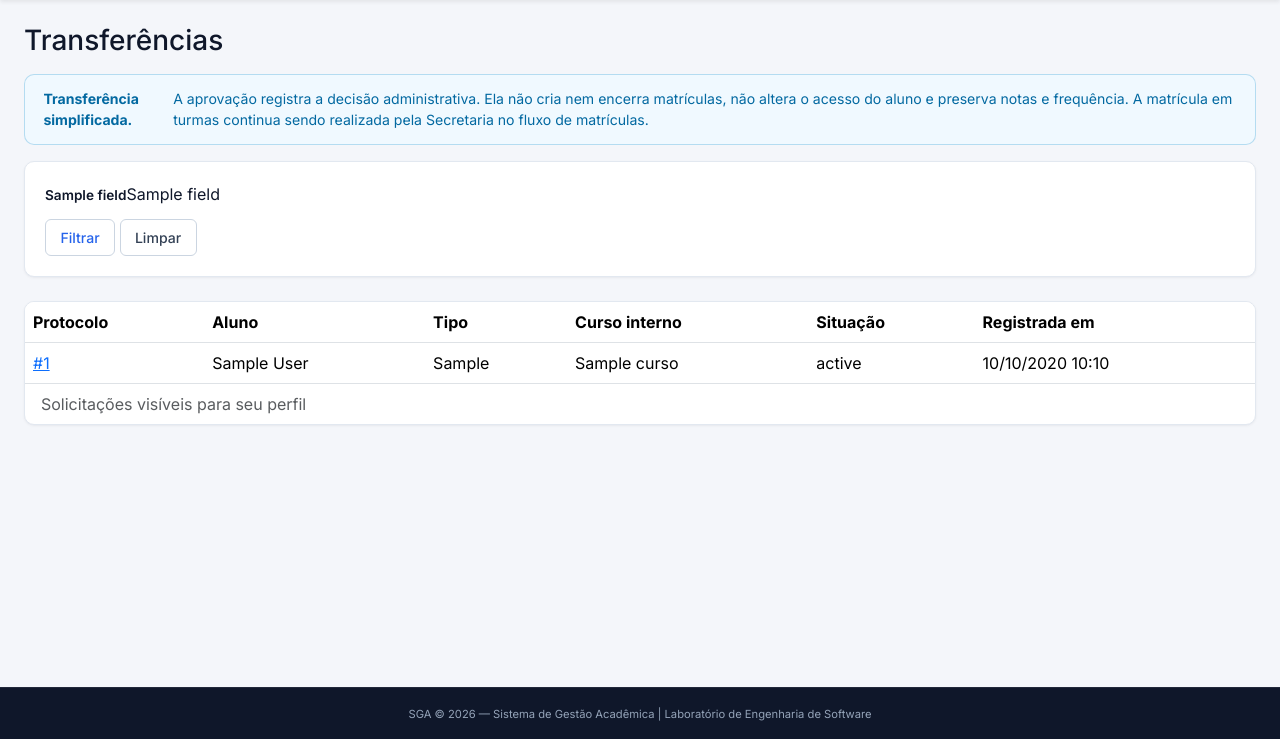
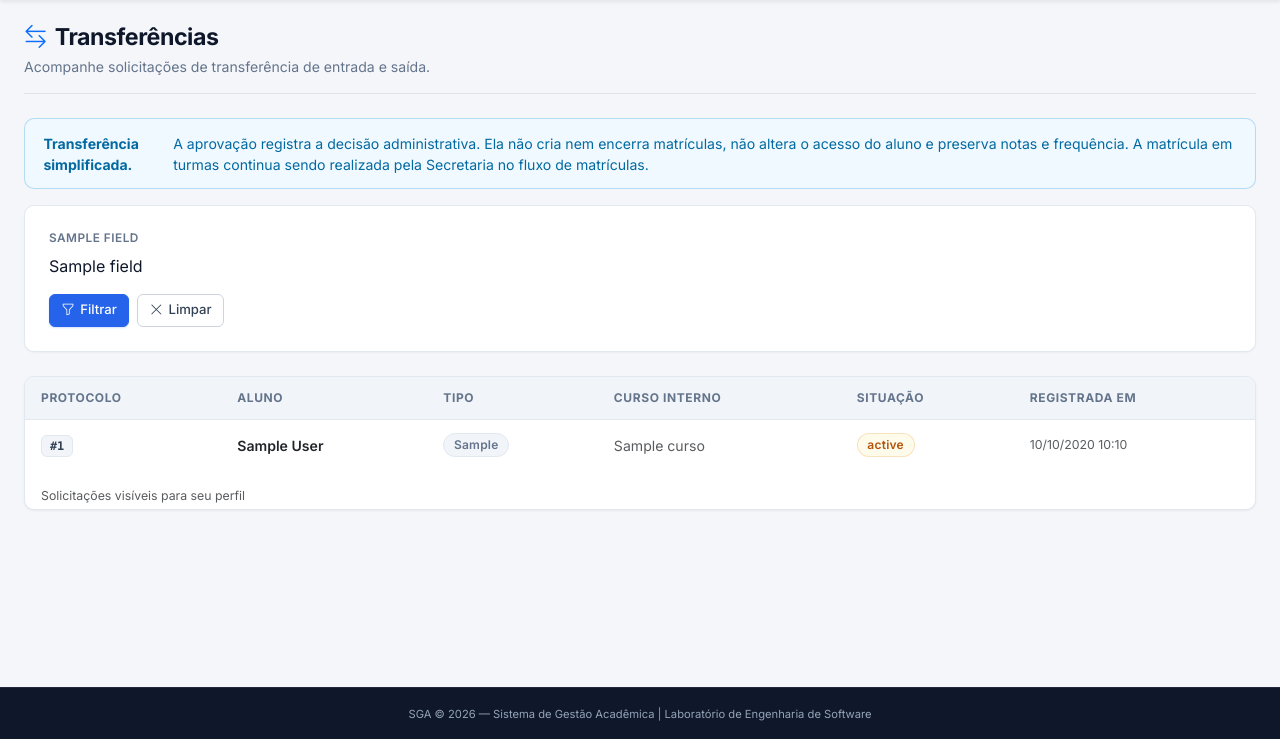
Before and after one commit to joao-luizzz/SGA, a Django app: template templates/transfers/index.html in a window 1280 px wide. Shown: the part 61-800 px from the top of the page. Run offline with Django 5.2, Linux system fonts and the light colour scheme; the template is opened without the code that fills it: most values are stand-ins (such as "Sample title", 1, 10 or a date in 2020).

Commit message:
style(ui): padroniza tabelas, filtros e badges de transferências, aproveitamentos e comunicados

```diff
--- a/templates/transfers/index.html
+++ b/templates/transfers/index.html
@@ -1,33 +1,97 @@
 {% extends 'base.html' %}
 {% block title %}Transferências — SGA{% endblock %}
 {% block content %}
-<div class="d-flex flex-wrap justify-content-between align-items-center gap-2 mb-3">
-  <h1 class="h3 mb-0">Transferências</h1>
-  {% if pode_criar %}<a class="btn btn-primary" href="{% url 'transfers:criar' %}">Registrar transferência</a>{% endif %}
+<div class="container-fluid p-0">
+  <div class="d-flex flex-column flex-md-row justify-content-between align-items-md-center gap-2 mb-4 pb-3 border-bottom">
+    <div>
+      <h1 class="page-title mb-1"><i class="bi bi-arrow-left-right text-primary me-2"></i>Transferências</h1>
+      <p class="page-subtitle mb-0">Acompanhe solicitações de transferência de entrada e saída.</p>
     </div>
+    {% if pode_criar %}
+      <a class="btn btn-primary btn-sm" href="{% url 'transfers:criar' %}">
+        <i class="bi bi-plus-lg"></i> Registrar transferência
+      </a>
+    {% endif %}
+  </div>
+
   {% include 'transfers/_aviso.html' %}
-<form method="get" class="card card-body mb-4">
-  <div class="row">
-    {% for field in filtros %}<div class="col-md-4 mb-2"><label class="form-label" for="{{ field.id_for_label }}">{{ field.label }}</label>{{ field }}{{ field.errors }}</div>{% endfor %}
+
+  <form method="get" class="sga-filter-card mb-4">
+    <div class="card-body p-3 p-md-4">
+      <div class="row g-3 align-items-end">
+        {% for field in filtros %}
+          <div class="col-12 col-md-4">
+            <label class="form-label sga-filter-label d-block" for="{{ field.id_for_label }}">{{ field.label }}</label>
+            {{ field }}
+            {{ field.errors }}
           </div>
-  <div><button class="btn btn-outline-primary" type="submit">Filtrar</button> <a href="{% url 'transfers:index' %}" class="btn btn-outline-secondary">Limpar</a></div>
+        {% endfor %}
+      </div>
+      <div class="d-flex gap-2 mt-3">
+        <button class="btn btn-primary btn-sm" type="submit"><i class="bi bi-funnel"></i> Filtrar</button>
+        <a href="{% url 'transfers:index' %}" class="btn btn-outline-secondary btn-sm"><i class="bi bi-x-lg"></i> Limpar</a>
+      </div>
+    </div>
   </form>
-<div class="card table-responsive">
-<table class="table table-hover align-middle mb-0">
-  <caption class="px-3">Solicitações visíveis para seu perfil</caption>
-  <thead><tr><th scope="col">Protocolo</th><th scope="col">Aluno</th><th scope="col">Tipo</th><th scope="col">Curso interno</th><th scope="col">Situação</th><th scope="col">Registrada em</th></tr></thead>
+
+  <div class="card overflow-hidden">
+    <div class="table-responsive">
+      <table class="table table-sga align-middle mb-0">
+        <caption class="px-3 pt-3 pb-1 text-muted small">Solicitações visíveis para seu perfil</caption>
+        <thead>
+          <tr>
+            <th scope="col">Protocolo</th>
+            <th scope="col">Aluno</th>
+            <th scope="col">Tipo</th>
+            <th scope="col">Curso interno</th>
+            <th scope="col">Situação</th>
+            <th scope="col">Registrada em</th>
+          </tr>
+        </thead>
         <tbody>
           {% for registro in page_obj %}
-    <tr><td><a href="{% url 'transfers:detalhe' registro.pk %}">#{{ registro.pk }}</a></td><td>{{ registro.aluno.full_name }}</td><td>{{ registro.get_tipo_display }}</td><td>{{ registro.curso.nome }}</td><td>{{ registro.get_status_display }}</td><td>{{ registro.solicitada_em|date:'d/m/Y H:i' }}</td></tr>
-  {% empty %}<tr><td colspan="6" class="text-center py-4">Nenhuma solicitação encontrada.</td></tr>{% endfor %}
+          <tr>
+            <td>
+              <a href="{% url 'transfers:detalhe' registro.pk %}" class="sga-code-pill text-decoration-none">#{{ registro.pk }}</a>
+            </td>
+            <td class="fw-semibold text-dark">{{ registro.aluno.full_name }}</td>
+            <td>
+              <span class="badge {% if registro.tipo == 'ENTRADA' %}badge-sga-info{% else %}badge-sga-secondary{% endif %}">
+                {{ registro.get_tipo_display }}
+              </span>
+            </td>
+            <td class="text-muted">{{ registro.curso.nome }}</td>
+            <td>
+              <span class="badge {% if registro.status == 'APROVADA' %}badge-sga-success{% elif registro.status == 'RECUSADA' %}badge-sga-danger{% else %}badge-sga-warning{% endif %}">
+                {{ registro.get_status_display }}
+              </span>
+            </td>
+            <td class="text-muted small">{{ registro.solicitada_em|date:'d/m/Y H:i' }}</td>
+          </tr>
+          {% empty %}
+          <tr><td colspan="6" class="text-center text-muted py-4">Nenhuma solicitação encontrada.</td></tr>
+          {% endfor %}
         </tbody>
       </table>
     </div>
+  </div>
+
   {% if page_obj.has_other_pages %}
-<nav aria-label="Paginação de transferências" class="d-flex gap-3 align-items-center mt-3">
-  {% if page_obj.has_previous %}<a href="?{{ parametros }}&amp;page={{ page_obj.previous_page_number }}">Anterior</a>{% endif %}
-  <span>Página {{ page_obj.number }} de {{ page_obj.paginator.num_pages }}</span>
-  {% if page_obj.has_next %}<a href="?{{ parametros }}&amp;page={{ page_obj.next_page_number }}">Próxima</a>{% endif %}
+  <nav aria-label="Paginação de transferências" class="d-flex justify-content-between align-items-center mt-3">
+    <div class="d-flex gap-2">
+      {% if page_obj.has_previous %}
+        <a class="btn btn-outline-secondary btn-sm" href="?{{ parametros }}&amp;page={{ page_obj.previous_page_number }}">
+          <i class="bi bi-chevron-left"></i> Anterior
+        </a>
+      {% endif %}
+      {% if page_obj.has_next %}
+        <a class="btn btn-outline-secondary btn-sm" href="?{{ parametros }}&amp;page={{ page_obj.next_page_number }}">
+          Próxima <i class="bi bi-chevron-right"></i>
+        </a>
+      {% endif %}
+    </div>
+    <span class="small text-muted">Página {{ page_obj.number }} de {{ page_obj.paginator.num_pages }}</span>
   </nav>
   {% endif %}
+</div>
 {% endblock %}
```
Also changed, not shown: templates/academics/aproveitamento_index.html (+76 -21 lines), templates/communications/comunicado_gerenciar.html (+14 -16 lines). Lines whose indentation alone changed are shown as unchanged.
